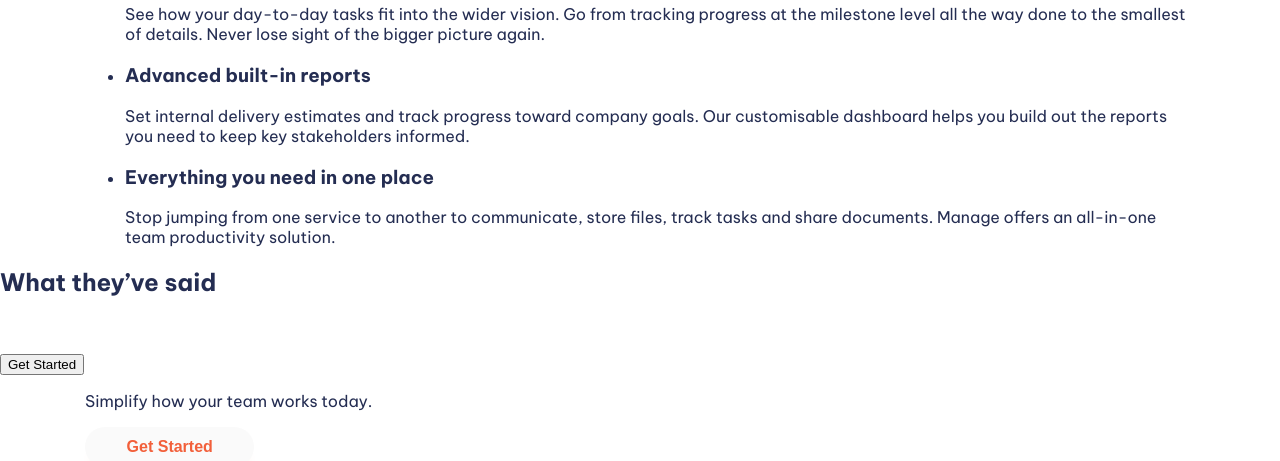
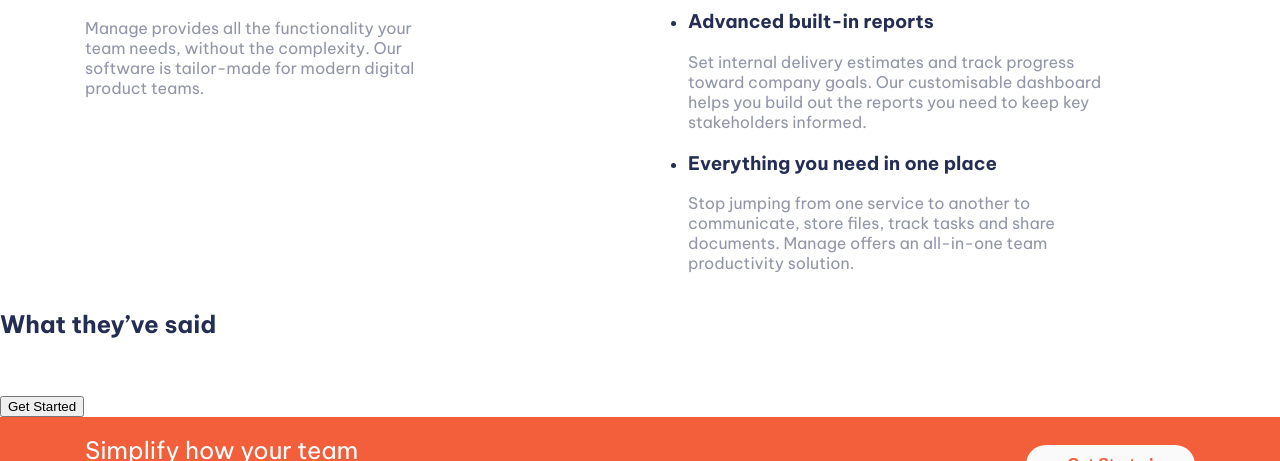
Before and after one commit to lutajpeters/manage-landing-page, a plain HTML site: page index.html in a window 1280 px wide. Shown: the part 718-1179 px from the top of the page. Drawn offline with Linux system fonts and the light colour scheme.

Commit message:
added css styles for sections 2 and 4.

```diff
--- a/style.css
+++ b/style.css
@@ -70,11 +70,7 @@
   gap: 1rem;
 }
 
-@media screen and (max-width: 50em) {
-  .section__1 {
-    flex-direction: column-reverse;
-  }
-}
+
 
 .columns {
   /* TODO: set flex properties to get even width columns */
@@ -142,7 +138,6 @@
 .primary__header {
   width: 100%;
   padding-top: 1rem;
-  border: 2px solid red;
 }
 
 .navigation__button {
@@ -152,6 +147,56 @@
 .navigation__list {
   font-size: medium;
   list-style: none;
+}
+
+.paragraphs {
+  opacity: 0.5;
+  max-width: 32ch;
+}
+
+.section__2 {
+  display: flex;
+  gap: 1rem;
+}
+
+.section__2-heading {
+  font-size: 2.5rem;
+}
+
+.paragraphs__extended {
+  max-width: 41ch;
+}
+
+.section__4 {
+  height: 6rem;
+  color: #fff;
+  background-color: var(--primary-bright-red);
+}
+
+.container__flex {
+  height: 100%;
+  display: flex;
+  align-items: center;
+}
+
+.container__flex > div:last-child {
+  text-align: end;
+}
+
+.section__4-text {
+  max-width: 50%;
+  font-size: x-large;
+}
+
+:where(.spacer :not(:first-child)) {
+  margin-top: var(--default-spacing, 1rem);
+}
+
+
+@media screen and (max-width: 50em) {
+  .section__1 {
+    flex-direction: column-reverse;
+  }
 }
 
 @media screen and (min-width: 50em) {
```
